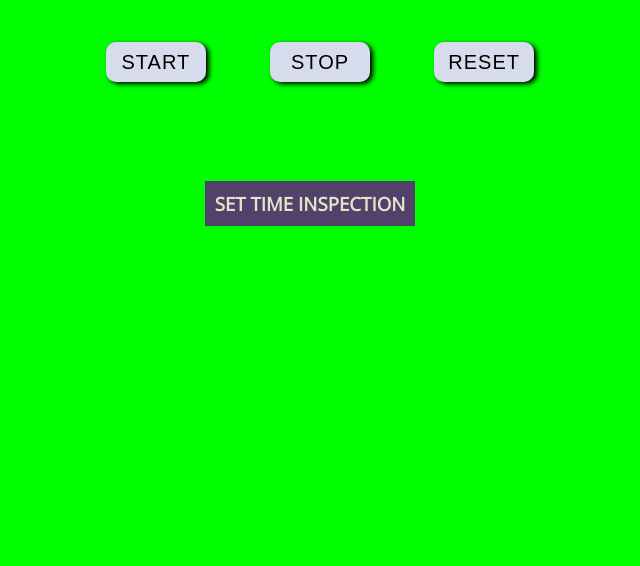
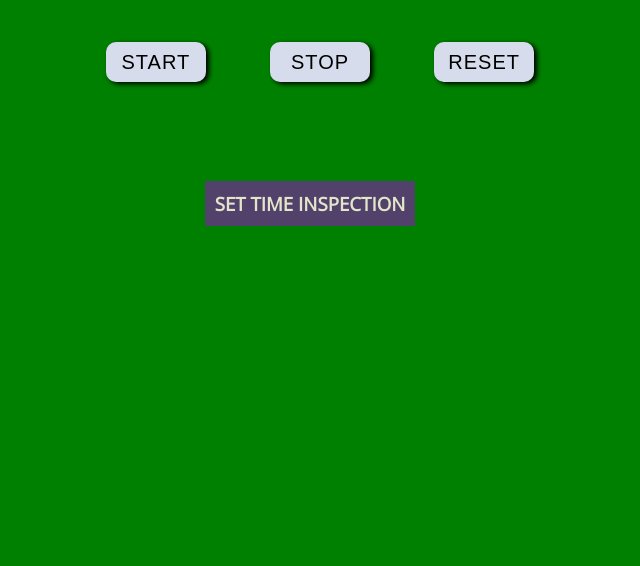
Before and after one commit to reiniellematt/stopwatch, a plain HTML site: page index.html in a window 1280 px wide. Shown: the part 234-800 px from the top of the page, without its empty margins (320-960 px from the left). Drawn offline with nearby package versions, Linux system fonts and the light colour scheme.

Commit message:
Update main.css

```diff
--- a/css/main.css
+++ b/css/main.css
@@ -2,7 +2,7 @@
 body {
   margin: 0;
   font-family: "Open Sans";
-  background-color: lime; }
+  background-color: green; }
   body #time {
     text-align: center;
     margin-top: 120px;
```
